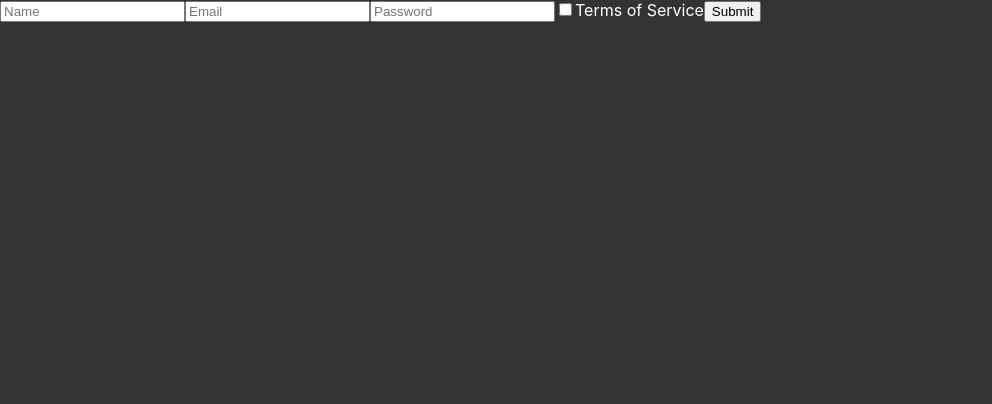
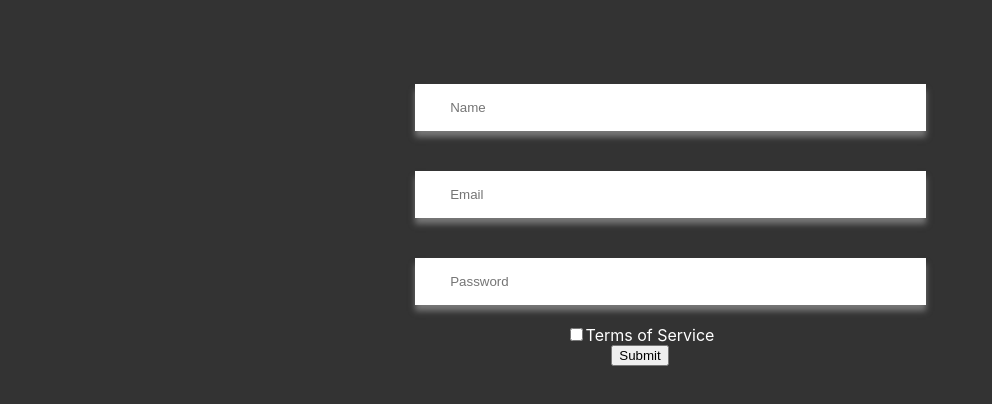
Before and after one commit to raythurman2386/user-onboarding, a React (Create React App) app: page / in a window 1280 px wide. Shown: the top 404 px of the page, without its empty margins (0-992 px from the left). Built offline with nearby package versions, Linux system fonts and the light colour scheme.

Commit message:
basic field styling

```diff
--- a/src/components/Register.js
+++ b/src/components/Register.js
@@ -2,6 +2,28 @@ import React, { useState, useEffect } from 'react'
 import { Form, Field, withFormik } from 'formik'
 import * as Yup from 'yup'
 import axios from 'axios'
+
+// Styled Components
+import styled from 'styled-components'
+
+// Styles
+const StyledForm = styled(Form)`
+  display: flex;
+  flex-direction: column;
+  justify-content: center;
+  align-items: center;
+  width: 450px;
+  margin: auto;
+  padding: 4rem;
+`
+
+const StyledField = styled(Field)`
+  width: 98%;
+  padding: 1rem 2.2rem;
+  border: none;
+  margin: 1.25rem auto;
+  box-shadow: 0 6px 6px #777;
+`
 
 const Register = ({ errors, touched, status }) => {
   // set up hooks to display data
@@ -15,18 +37,18 @@ const Register = ({ errors, touched, status }) => {
   }, [status])
 
   return (
-    <Form>
+    <StyledForm>
       {/* Custom Name Error */}
       {touched.name && errors.name && <p>{errors.name}</p>}
-      <Field type='text' name='name' placeholder='Name' />
+      <StyledField type='text' name='name' placeholder='Name' />
 
       {/* Custom Email Error */}
       {touched.email && errors.email && <p>{errors.email}</p>}
-      <Field type='email' name='email' placeholder='Email' />
+      <StyledField type='email' name='email' placeholder='Email' />
 
       {/* Custom PW Error */}
       {touched.password && errors.password && <p>{errors.password}</p>}
-      <Field type='password' name='password' placeholder='Password' />
+      <StyledField type='password' name='password' placeholder='Password' />
 
       {/* Custom TOS Error */}
       {touched.tos && errors.tos && <p>{errors.tos}</p>}
@@ -43,7 +65,7 @@ const Register = ({ errors, touched, status }) => {
           </ul>
         ))}
       </div>
-    </Form>
+    </StyledForm>
   )
 }
 
```
